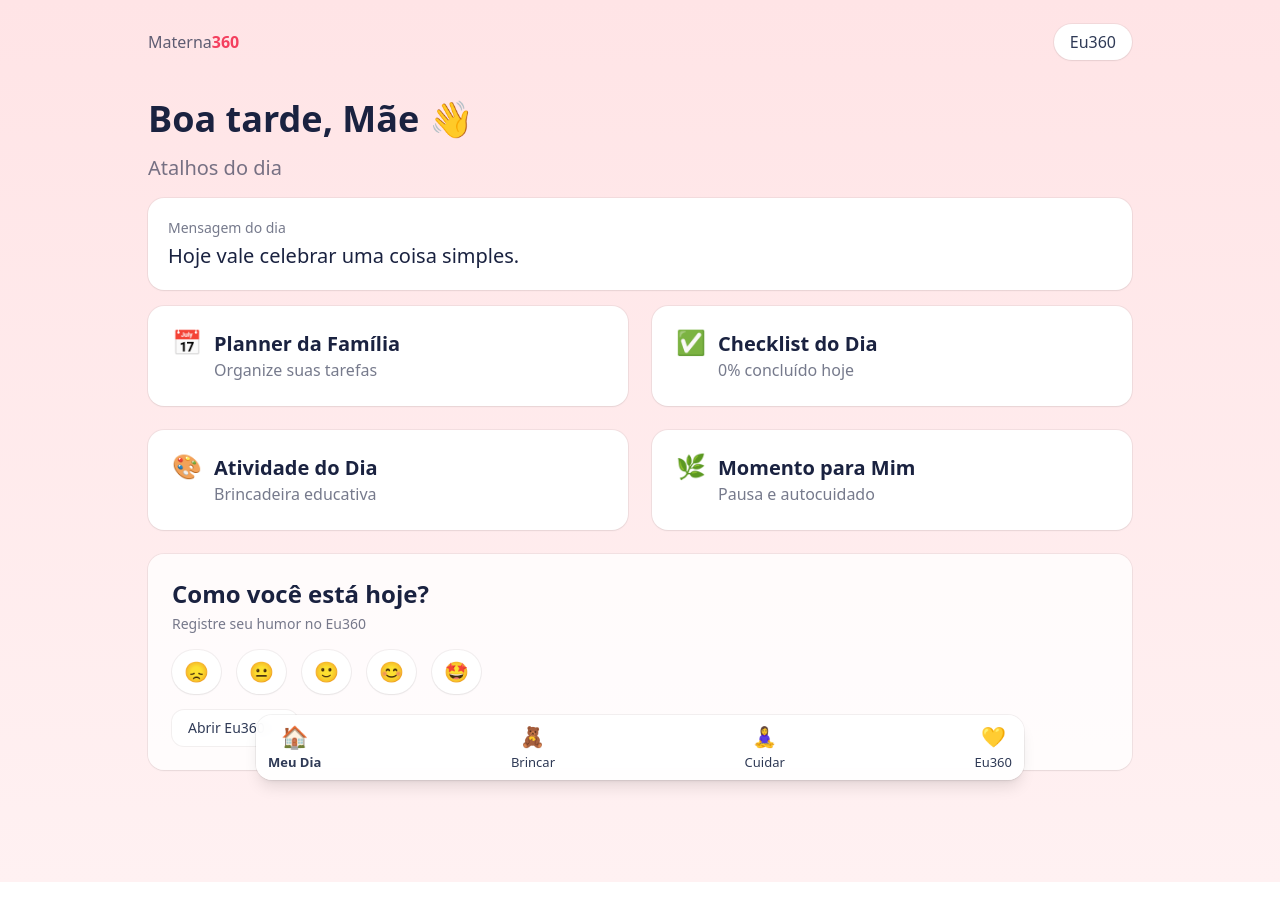
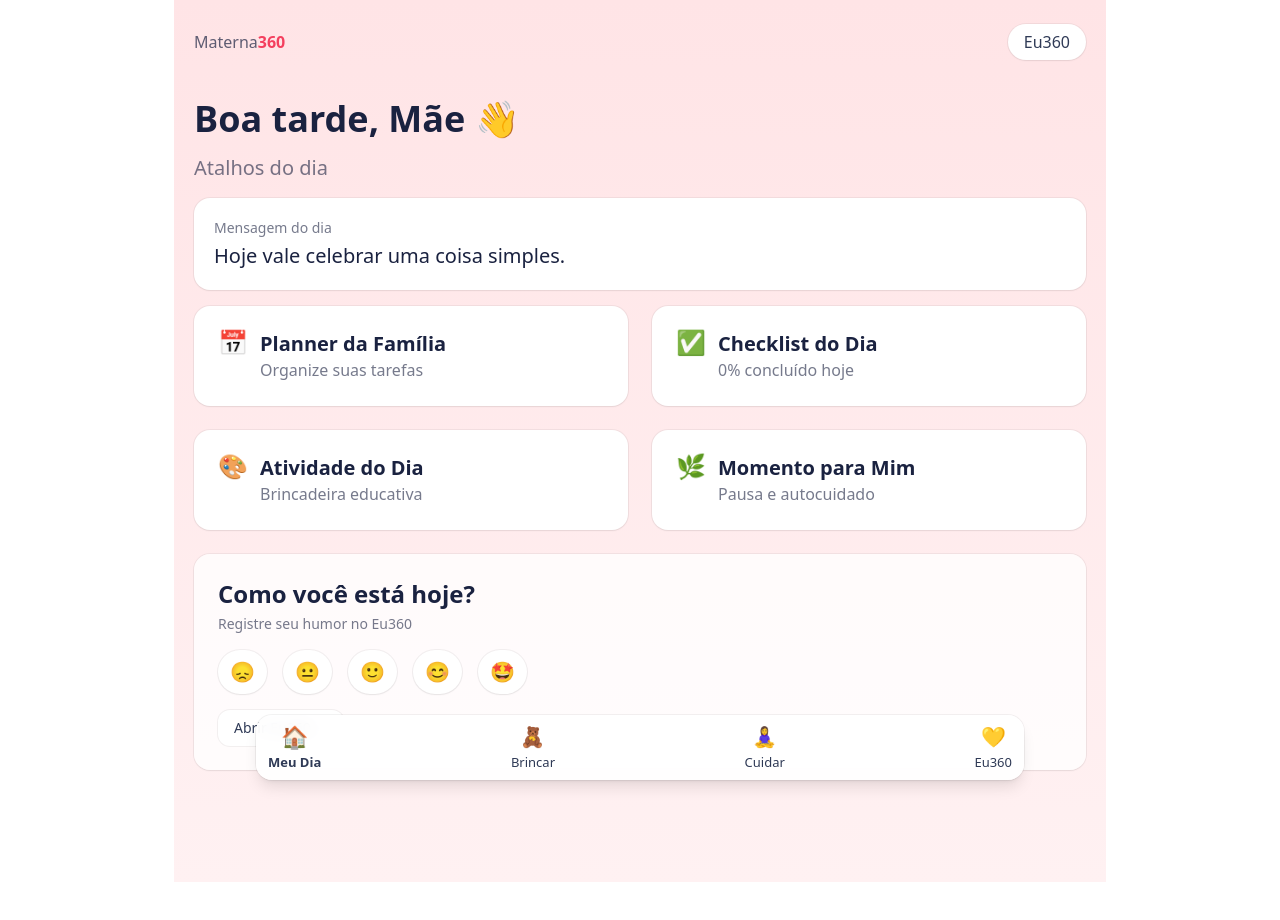
Before and after one commit to simonebrusco/materna360-app, a Next.js app in the folder materna360_starter/: page /meu-dia in a window 1280 px wide. Shown: the top 920 px of the page. Built offline with nearby package versions, Linux system fonts and the light colour scheme.

Commit message:
Update layout.jsx

```diff
--- a/materna360_starter/app/layout.jsx
+++ b/materna360_starter/app/layout.jsx
@@ -1,6 +1,8 @@
 // =======================================================
 // Materna360 — Root layout com AppShell e BottomNav
 // Mantém ClientInit, ToastHost e aplica o Tailwind global
+// Agora envolve as páginas com um contêiner .m360-page
+// para restaurar o layout das abas sem tocar nelas.
 // =======================================================
 
 import "../styles/globals.css";
@@ -22,7 +24,9 @@ export default function RootLayout({ children }) {
         <ClientInit />
         {/* conteúdo principal + respiro para o BottomNav */}
         <div className="min-h-[100dvh] pb-24">
-          {children}
+          <main className="m360-page">
+            {children}
+          </main>
         </div>
         <BottomNav />
         <ToastHost />
```
